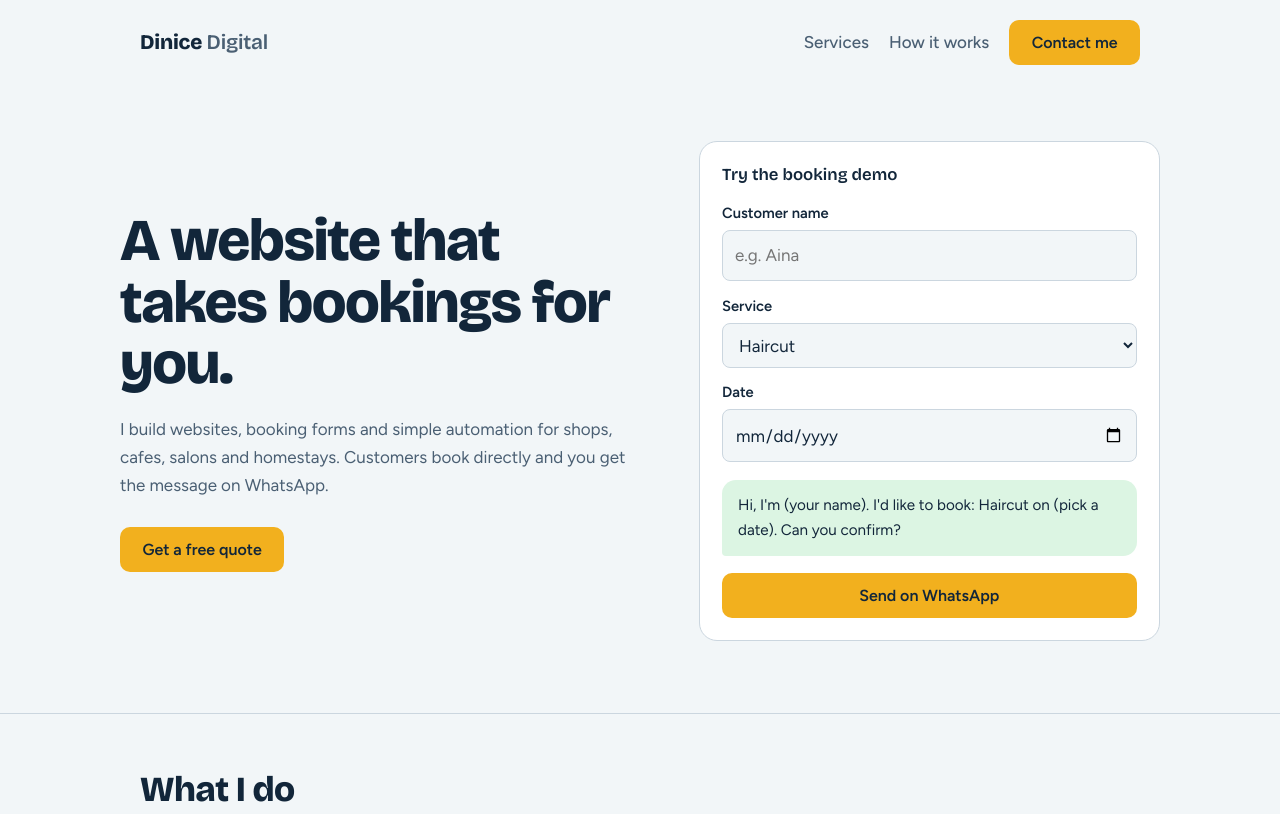
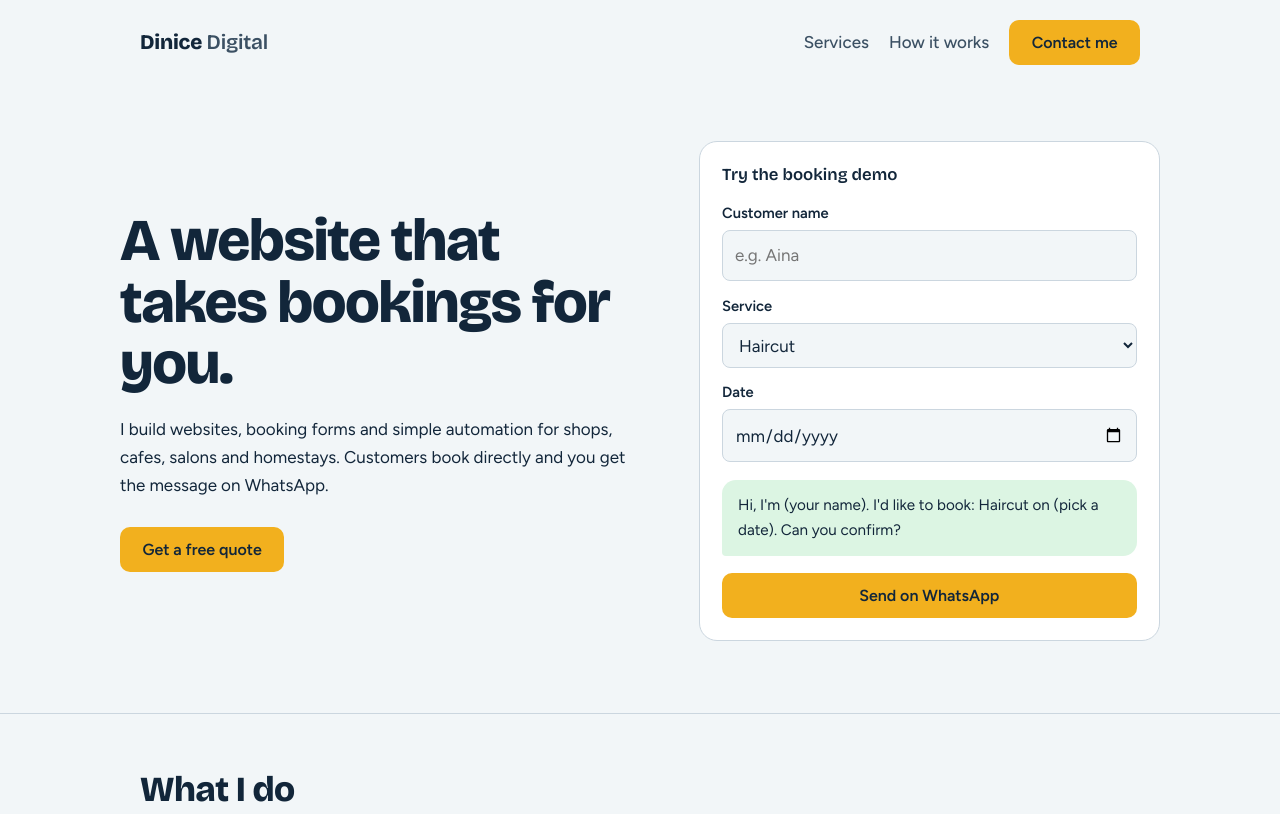
Before and after one commit to dinicedigital/dinicedigital.github.io, a plain HTML site: page index.html in a window 1280 px wide. Shown: the top 814 px of the page. Drawn offline with nearby package versions, Linux system fonts and the light colour scheme.

Commit message:
Modify color variables for improved accessibility
Updated color scheme for light and dark modes.

```diff
--- a/index.html
+++ b/index.html
@@ -3,6 +3,7 @@
 <head>
 <meta charset="utf-8">
 <meta name="viewport" content="width=device-width, initial-scale=1">
+<meta name="color-scheme" content="light dark">
 <title>Dinice Digital | Websites and automation for small businesses</title>
 <meta name="description" content="A website that takes bookings by itself. Dinice Digital builds websites, booking forms and simple automation for shops, cafes, salons and homestays.">
 <link rel="preconnect" href="https://fonts.googleapis.com">
@@ -10,14 +11,14 @@
 <link href="https://fonts.googleapis.com/css2?family=Bricolage+Grotesque:wght@600;800&family=Figtree:wght@400;500;600&display=swap" rel="stylesheet">
 <style>
 :root{
-  --bg:#F2F6F8; --surface:#FFFFFF; --ink:#12263A; --muted:#4A5F73;
+  color-scheme:light dark; --bg:#F2F6F8; --surface:#FFFFFF; --ink:#12263A; --muted:#3B5063;
   --line:#CBD6DF; --accent:#F2B01E; --accent-ink:#12263A; --bubble:#DCF5E3;
   --head:"Bricolage Grotesque","Trebuchet MS",sans-serif;
   --body:"Figtree","Segoe UI",Arial,sans-serif;
 }
 @media (prefers-color-scheme:dark){
   :root{
-    --bg:#0E1B2A; --surface:#15283B; --ink:#EAF0F5; --muted:#A5B6C6;
+    --bg:#0E1B2A; --surface:#15283B; --ink:#EAF0F5; --muted:#C3D0DC;
     --line:#2B4157; --accent:#F2B01E; --accent-ink:#12263A; --bubble:#1F4A38;
   }
 }
@@ -38,7 +39,7 @@ nav a:hover{color:var(--ink)}
 .btn:hover{filter:brightness(1.06)}
 .hero{display:grid;grid-template-columns:1.15fr 1fr;gap:3rem;align-items:center;padding:3.5rem 0 4.5rem}
 h1{font:800 clamp(2.3rem,5.4vw,3.7rem)/1.04 var(--head);letter-spacing:-.025em;margin:0 0 1.25rem}
-.lead{color:var(--muted);max-width:34rem;margin:0 0 1.75rem}
+.lead{color:var(--ink);max-width:34rem;margin:0 0 1.75rem}
 .demo{background:var(--surface);border:1px solid var(--line);border-radius:18px;padding:1.4rem}
 .demo h2{font:600 1.05rem var(--head);margin:0 0 1rem}
 label{display:block;font-weight:600;font-size:.92rem;margin:.8rem 0 .3rem}
```
